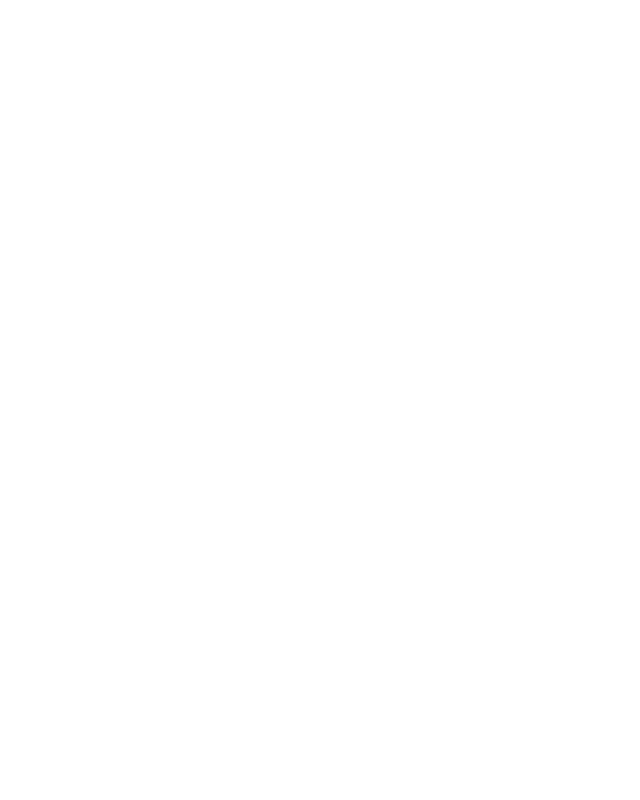
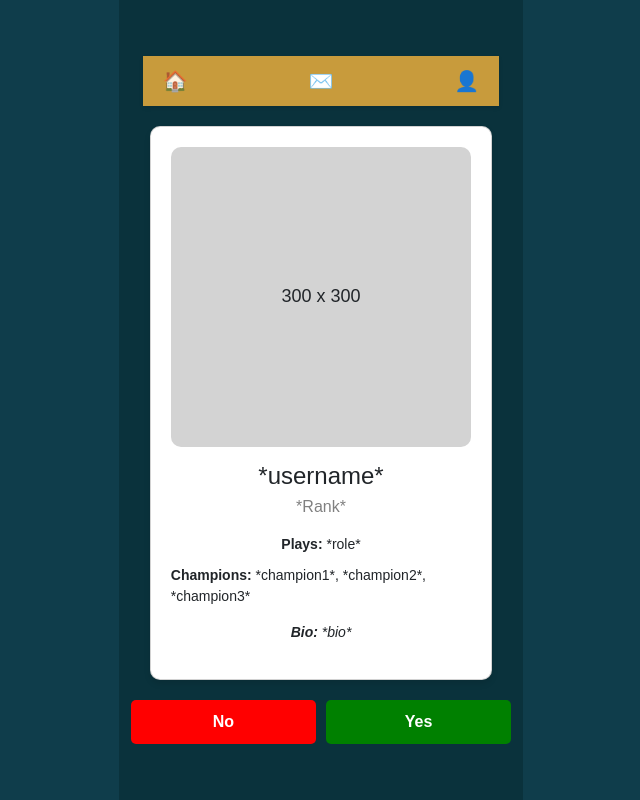
Before and after one commit to karlijn76x/MatchMakerFront, a React (Vite) app: page /SwipeMenu/1 in a window 1280 px wide. Before the commit this address had no page. Shown: the whole page, without its empty margins (319-959 px from the left). Built offline with nearby package versions, Linux system fonts and the light colour scheme.

Commit message:
newfeatures

```diff
--- a/package.json
+++ b/package.json
@@ -29,6 +29,7 @@
     "globals": "^15.9.0",
     "typescript": "^5.5.3",
     "typescript-eslint": "^8.0.1",
-    "vite": "^5.4.1"
+    "vite": "^5.4.1",
+    "vitest": "^2.1.5"
   }
 }
--- a/src/API/ApiServiceAccount.ts
+++ b/src/API/ApiServiceAccount.ts
@@ -1,4 +1,4 @@
-const API_URL = "https://localhost:7002/api/Users";
+const API_URL = "http://localhost:7002/api/Users";
 export const createUserAccount = async (userData: {
   email: string;
   passwordHash: string;
--- a/src/API/ApiServiceChampions.ts
+++ b/src/API/ApiServiceChampions.ts
@@ -1,4 +1,4 @@
-const API_URL = "https://localhost:7002/api/Champion";
+const API_URL = "http://localhost:7002/api/Champion";
 
 export const getChampions = async () => {
   console.log("Fetching champions from:", API_URL);
--- a/src/App.tsx
+++ b/src/App.tsx
@@ -3,6 +3,7 @@ import CreateAccount from "./Login/CreateAccount";
 import { BrowserRouter as Router, Routes, Route } from "react-router-dom";
 import "bootstrap/dist/css/bootstrap.min.css";
 import AccountInformation from "./Login/AccountInformation";
+import SwipeMenu from "./Pages/SwipeMenu";
 
 const App = () => {
   return (
@@ -14,6 +15,7 @@ const App = () => {
           path="/account-information/:userId"
           element={<AccountInformation />}
         />
+        <Route path="/SwipeMenu/:userId" element={<SwipeMenu />} />
       </Routes>
     </Router>
   );
--- /dev/null
+++ b/src/Components/Header.css
@@ -0,0 +1,12 @@
+.header {
+    display: flex;
+    justify-content: space-between;
+    width: 100%;
+    padding: 10px 20px;
+    background-color: #ccc;
+  }
+
+  .icon {
+    font-size: 20px;
+    cursor: pointer;
+  }
--- /dev/null
+++ b/src/Components/Header.tsx
@@ -0,0 +1,20 @@
+import React from "react";
+import { useNavigate } from "react-router-dom";
+import "./Header.css";
+
+const Header: React.FC = () => {
+  const navigate = useNavigate();
+
+  return (
+    <div className="container">
+      {/* Header */}
+      <div className="header">
+        <div className="icon">🏠</div>
+        <div className="icon">✉️</div>
+        <div className="icon">👤</div>
+      </div>
+    </div>
+  );
+};
+
+export default Header;
--- a/src/Login/AccountInformation.tsx
+++ b/src/Login/AccountInformation.tsx
@@ -14,6 +14,11 @@ const AccountInformation: React.FC = () => {
   const [champions, setChampions] = React.useState<Champion[]>([]);
   const { userId } = useParams<{ userId: string }>();
 
+  const handleAccountCreated = () => {
+    console.log("User ID: ", userId);
+    navigate("/swipemenu/${userId}");
+  };
+
   useEffect(() => {
     const fetchChampions = async () => {
       try {
@@ -27,18 +32,13 @@ const AccountInformation: React.FC = () => {
     fetchChampions();
   }, []);
 
-  const handleAccountCreated = () => {
-    console.log("User ID: ", userId);
-    navigate("/");
-  };
-
   return (
     <div className="container-fluid">
       <div className="card shadow" style={{ width: "400px" }}>
         <div className="card-body">
           <div className="text-center">
             <img
-              src="./src/img/LogoMM.jpg"
+              src="/src/img/LogoMM.jpg"
               alt="MatchMaker Logo"
               style={{ width: "100px", marginBottom: "20px" }}
             />
--- a/src/Login/CreateAccount.tsx
+++ b/src/Login/CreateAccount.tsx
@@ -29,7 +29,8 @@ const CreateAccount: React.FC = () => {
     { value: "ME", label: "Middle East" },
   ];
 
-  const handleCreateAccount = async () => {
+  const handleCreateAccount = async (event: React.FormEvent) => {
+    event.preventDefault();
     const userData = {
       email,
       passwordHash: password,
@@ -62,7 +63,7 @@ const CreateAccount: React.FC = () => {
               Create an account to get started.
             </h6>
 
-            <form>
+            <form onSubmit={handleCreateAccount}>
               <div className="mb-3">
                 <label htmlFor="email" className="form-label">
                   E-mail
@@ -120,10 +121,7 @@ const CreateAccount: React.FC = () => {
                     </option>
                   ))}
                 </select>
-                <button
-                  type="button"
-                  onClick={handleCreateAccount}
-                  className="btn btn-primary w-100 mb-3">
+                <button type="submit" className="btn btn-primary w-100 mb-3">
                   Let's go
                 </button>
               </div>
--- /dev/null
+++ b/src/Pages/SwipeMenu.css
@@ -0,0 +1,112 @@
+/* Algemene stijlen */
+body {
+    margin: 0;
+    padding: 0;
+    font-family: Arial, sans-serif;
+    background-color: #0f3d4b; /* Donkerblauwe achtergrond */
+    display: flex;
+    justify-content: center;
+    align-items: center;
+    height: 100vh;
+  }
+
+  .container-fluid {
+    display: flex;
+    flex-direction: column;
+    align-items: center;
+    width: 100%;
+  }
+
+  /* Header */
+  .header {
+    display: flex;
+    justify-content: space-between;
+    width: 100%;
+    padding: 10px 20px;
+    background-color:#C89B3C;
+    box-shadow: 0 2px 4px rgba(0, 0, 0, 0.1);
+  }
+
+  .icon {
+    font-size: 20px;
+    cursor: pointer;
+  }
+
+  /* Card-stijl */
+  .card {
+    display: flex;
+    flex-direction: column;
+    align-items: center;
+    background-color: #fff;
+    border-radius: 10px;
+    box-shadow: 0 4px 6px rgba(0, 0, 0, 0.1);
+    padding: 20px;
+    margin-top: 20px;
+    width: 90%;
+    max-width: 400px;
+  }
+
+  .image {
+    width: 100%;
+    border-radius: 10px;
+    margin-bottom: 10px;
+    background-color: #d3d3d3; /* Placeholder-grijs */
+    display: flex;
+    justify-content: center;
+    align-items: center;
+    font-size: 18px;
+    height: 300px;
+  }
+
+  .Username {
+    font-size: 24px;
+    margin: 5px 0;
+    text-align: center;
+  }
+
+  .rank {
+    font-size: 16px;
+    color: gray;
+    margin-bottom: 10px;
+  }
+
+  .info {
+    font-size: 14px;
+    margin: 5px 0;
+  }
+
+  .bio {
+    font-size: 14px;
+    font-style: italic;
+    margin-top: 10px;
+    text-align: center;
+  }
+
+  /* Knoppen */
+  .buttonContainer {
+    display: flex;
+    justify-content: center;
+    margin-top: 20px;
+    width: 100%;
+    max-width: 400px;
+    gap: 10px;
+  }
+
+  .button {
+    flex: 1;
+    padding: 10px 0;
+    border: none;
+    border-radius: 5px;
+    font-size: 16px;
+    font-weight: bold;
+    color: #fff;
+    cursor: pointer;
+  }
+
+  .button.no {
+    background-color: red;
+  }
+
+  .button.yes {
+    background-color: green;
+  }
--- a/src/Pages/SwipeMenu.tsx
+++ b/src/Pages/SwipeMenu.tsx
@@ -0,0 +1,36 @@
+import React from "react";
+import Header from "../Components/Header";
+import "./SwipeMenu.css";
+
+const SwipeMenu: React.FC = () => {
+  return (
+    <div className="container-fluid">
+      {/* Header-component */}
+      <Header />
+
+      {/* Card-sectie */}
+      <div className="card">
+        <div className="image">300 x 300</div>
+        <h2 className="Username">*username*</h2>
+        <p className="rank">*Rank*</p>
+        <p className="info">
+          <strong>Plays:</strong> *role*
+        </p>
+        <p className="info">
+          <strong>Champions:</strong> *champion1*, *champion2*, *champion3*
+        </p>
+        <p className="bio">
+          <strong>Bio:</strong> *bio*
+        </p>
+      </div>
+
+      {/* Knoppen */}
+      <div className="buttonContainer">
+        <button className="button no">No</button>
+        <button className="button yes">Yes</button>
+      </div>
+    </div>
+  );
+};
+
+export default SwipeMenu;
```
Also changed, not shown: src/Tests/vitest.config.ts (added), 2 other files (tests, documents, lock files or other folders).
